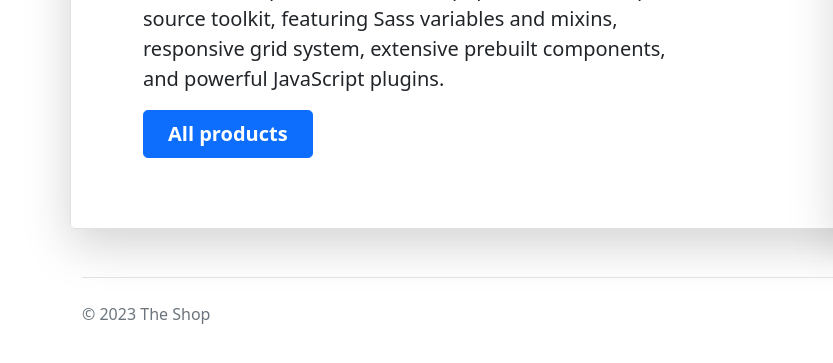
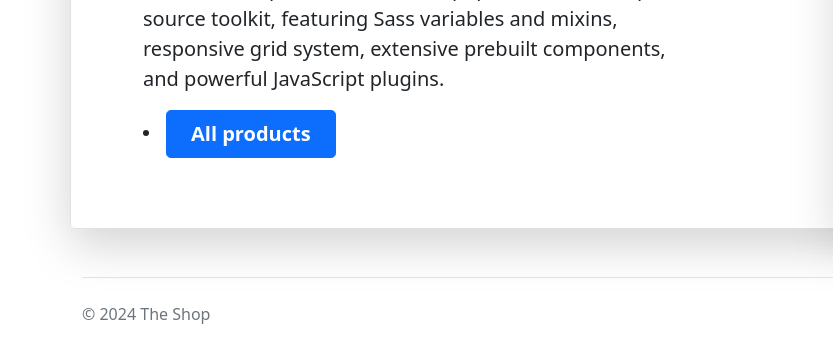
Before and after one commit to AlbinHadzic/Webshoppen, a plain HTML site: page index.html in a window 1280 px wide. Shown: the part 607-970 px from the top of the page, 0-833 px from the left. Drawn offline with nearby package versions, Linux system fonts and the light colour scheme; grey boxes are pictures that could not be loaded.

Commit message:
made some changes

```diff
--- a/index.html
+++ b/index.html
@@ -44,7 +44,7 @@
                     most popular front-end open source toolkit, featuring Sass variables and mixins, responsive grid
                     system, extensive prebuilt components, and powerful JavaScript plugins.</p>
                 <div class="d-grid gap-2 d-md-flex justify-content-md-start mb-4 mb-lg-3">
-                    <button type="button" class="btn btn-primary btn-lg px-4 me-md-2 fw-bold">All products</button>
+                    <li><a href="products.html" class="btn btn-primary btn-lg px-4 me-md-2 fw-bold">All products</a></li>
                 </div>
             </div>
             <div class="col-lg-4 offset-lg-1 p-0 overflow-hidden shadow-lg">
@@ -55,7 +55,7 @@
 
     <div class="container">
         <footer class="d-flex flex-wrap justify-content-between align-items-center py-3 my-4 border-top">
-            <p class="col-md-4 mb-0 text-muted">&copy; 2023 The Shop</p>
+            <p class="col-md-4 mb-0 text-muted">&copy; 2024 The Shop</p>
 
             <ul class="nav col-md-4 justify-content-end">
                 <li class="nav-item"><a href="index.html" class="nav-link px-2 text-muted">Home</a></li>
```
Also changed, not shown: checkout.html (+1 -1 lines).
